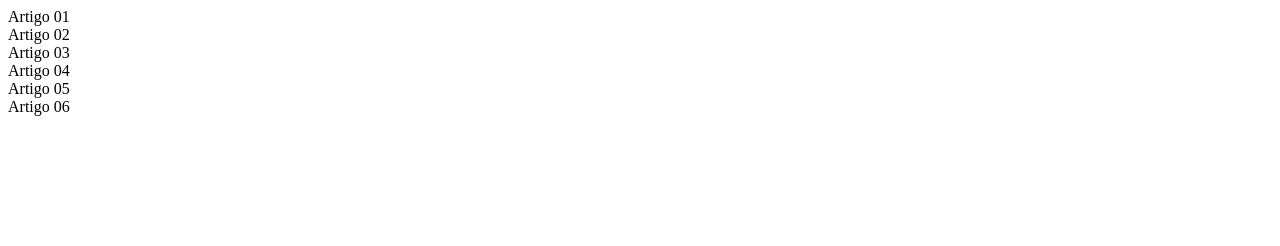
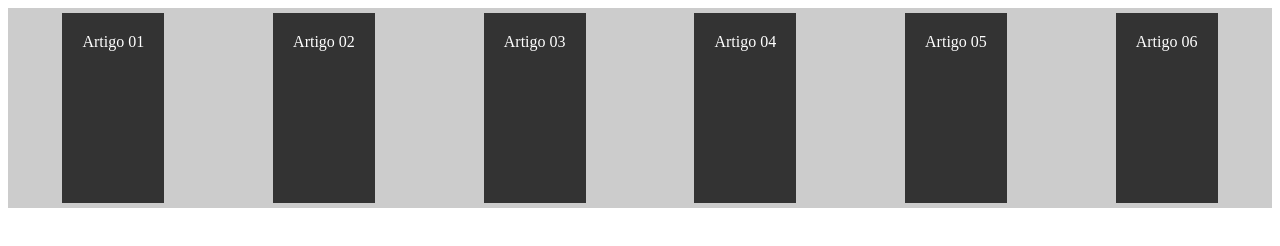
Before and after one commit to Alme1mari/iwi1, a plain HTML site: page index.html in a window 1280 px wide. Drawn offline with Linux system fonts and the light colour scheme.

Commit message:
Update index.html

```diff
--- a/index.html
+++ b/index.html
@@ -3,7 +3,7 @@
 <head>
     <meta charset="UTF-8">
     <meta name="viewport" content="width=device-width, initial-scale=1.0">
-    <link rel="stylesheet" href="s">
+    <link rel="stylesheet" href="style.css">
     <title>Aula Inicial - CSS Flexbox</title>
 </head>
 <body>
```
